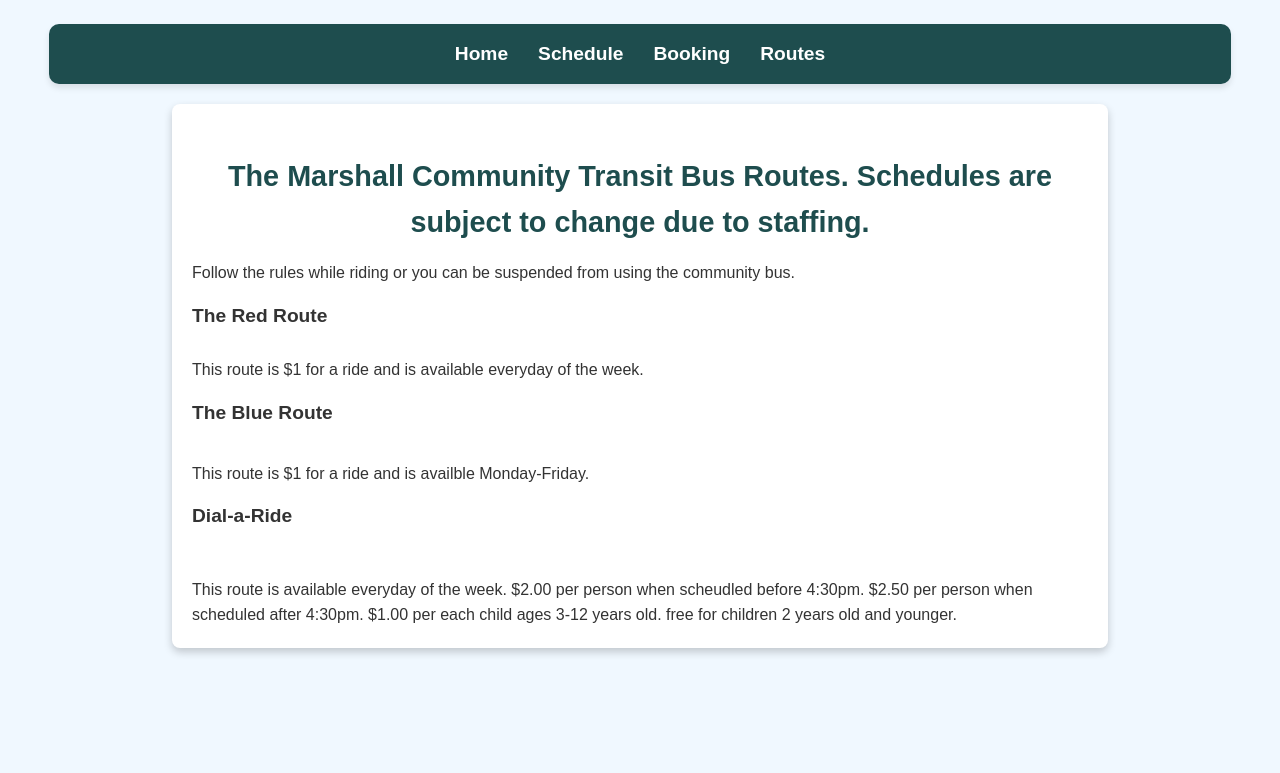
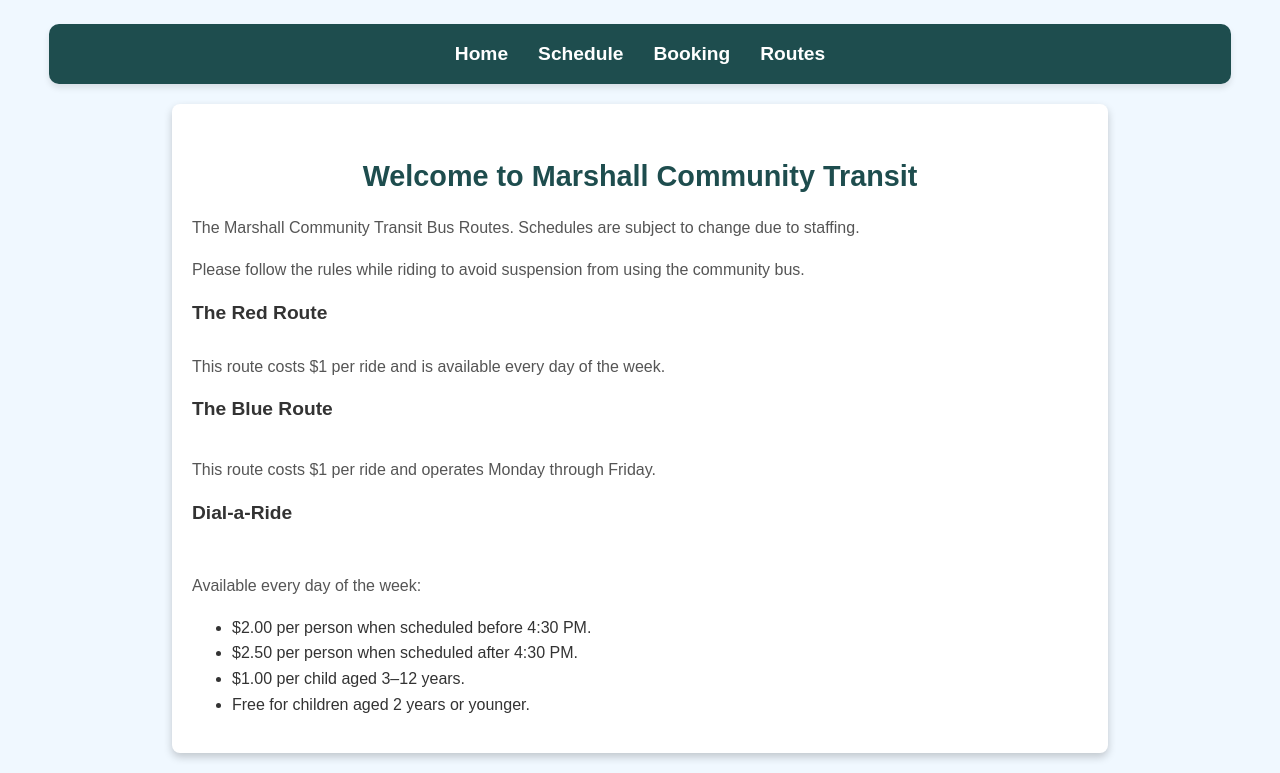
Before and after one commit to AbiahAbraham/Marshall-bus-scheduler, a plain HTML site: page index.html in a window 1280 px wide. Shown: the part 74-847 px from the top of the page. Before the commit the page ends 800 px from the top, so only its background shows below. Drawn offline with Linux system fonts and the light colour scheme.

Commit message:
Update index.html

```diff
--- a/index.html
+++ b/index.html
@@ -1,56 +1,56 @@
 <!DOCTYPE html>
+<html lang="en">
 
-<html>
 <head>
-        <title>Capstone project(Abiah, Ogo and Saari)</title>
-        <link rel="stylesheet" href="styles.css" />
-        <link rel="icon" href="favicon.ico" type="image/x-icon" />
-        <script type="text/javascript" src="script.js"></script>
+    <meta charset="UTF-8">
+    <meta name="viewport" content="width=device-width, initial-scale=1.0">
+    <title>Marshall Bus Scheduler</title>
+    <link rel="stylesheet" href="styles.css">
+    <link rel="icon" href="favicon.ico" type="image/x-icon">
 </head>
 
 <body>
-        <!-- Add HTML markup elements for your web site below -->
+    <header>
         <h2>Marshall Bus Scheduler</h2>
+    </header>
+
     <nav>
         <a href="index.html">Home</a>
-            <br>
         <a href="schedule.html">Schedule</a>
-            <br>
         <a href="booking.html">Booking</a>
-            <br>
         <a href="routes.html">Routes</a>
     </nav>
 
+    <div class="container">
+        <h3>Welcome to Marshall Community Transit</h3>
+        <p>
+            The Marshall Community Transit Bus Routes. Schedules are subject to change due to staffing.
+        </p>
+        <p>
+            Please follow the rules while riding to avoid suspension from using the community bus.
+        </p>
+
+        <h4>The Red Route</h4>
+        <p>
+            This route costs $1 per ride and is available every day of the week.
+        </p>
+
+        <h5>The Blue Route</h5>
+        <p>
+            This route costs $1 per ride and operates Monday through Friday.
+        </p>
+
+        <h6>Dial-a-Ride</h6>
+        <p>
+            Available every day of the week:
+            <ul>
+                <li>$2.00 per person when scheduled before 4:30 PM.</li>
+                <li>$2.50 per person when scheduled after 4:30 PM.</li>
+                <li>$1.00 per child aged 3–12 years.</li>
+                <li>Free for children aged 2 years or younger.</li>
+            </ul>
+        </p>
+    </div>
 </body>
-    <div class="container">
-        <h3> <!-- heading to home page -->
-            The Marshall Community Transit Bus Routes. Schedules are subject to change due to staffing.
-        </h3>
-        <p1>
-            Follow the rules while riding or you can be suspended from using the community bus.
-        </p1>
-        <h4><!-- heading to red route -->
-            The Red Route
-        </h4>
-        <p2>
-            This route is $1 for a ride and is available everyday of the week.
-        </p2>
-        <h5> <!-- heading to blue route -->
-            The Blue Route
-        </h5>
-        <p3>
-            This route is $1 for a ride and is availble Monday-Friday.
-        </p3>
-        <h6> <!-- heading to dial a ride -->
-            Dial-a-Ride
-        </h6>
-        <p4>
-            This route is available everyday of the week.
-            $2.00 per person when scheudled before 4:30pm.
-            $2.50 per person when scheduled after 4:30pm.
-            $1.00 per each child ages 3-12 years old.
-            free for children 2 years old and younger.
-        </p4>
-    </div>
 
 </html>
```
Lines whose indentation alone changed are shown as unchanged.
